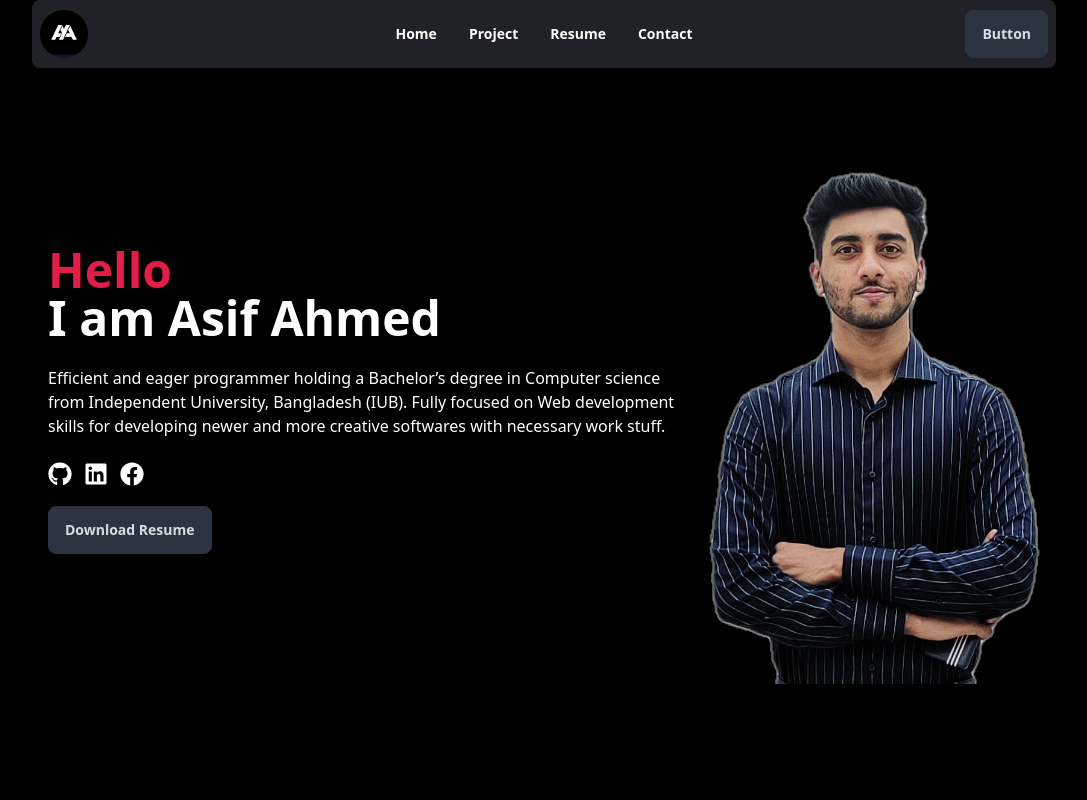
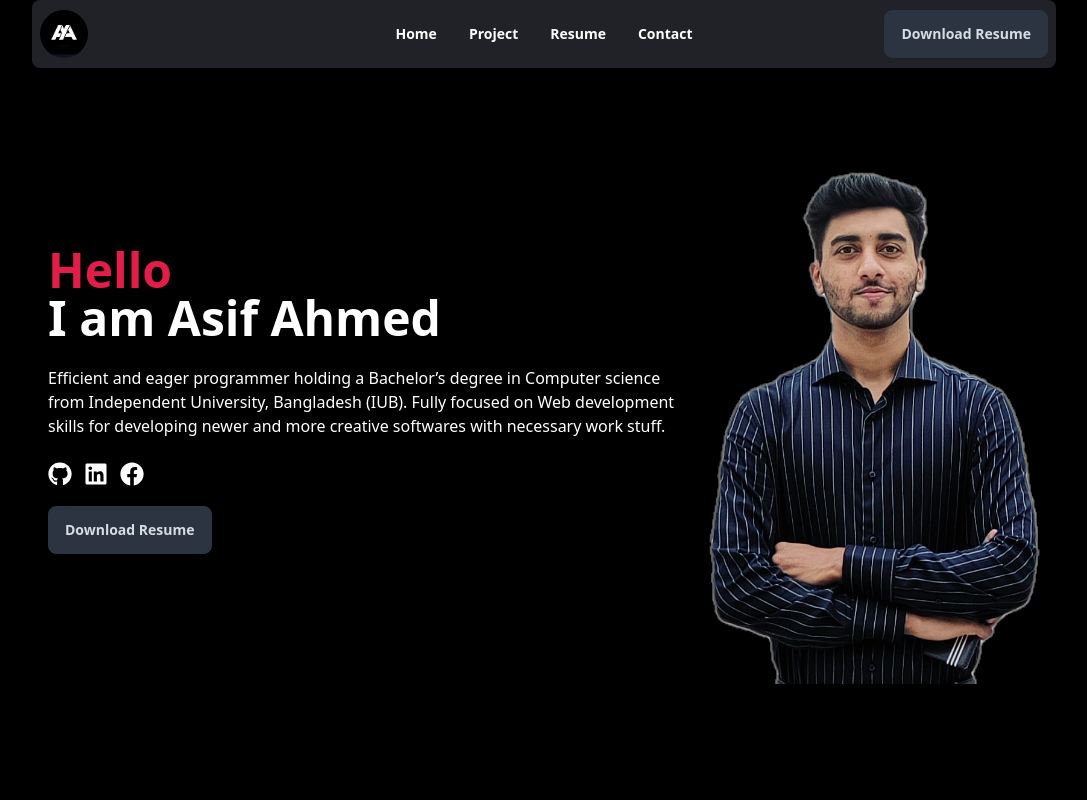
Before and after one commit to asifahmed1810/protfolio, a React (Vite) app: page / in a window 1280 px wide. Shown: the top 800 px of the page, without its empty margins (96-1183 px from the left). Built offline with nearby package versions, Linux system fonts and the light colour scheme.

Commit message:
Update navbar

```diff
--- a/src/components/Navbar.jsx
+++ b/src/components/Navbar.jsx
@@ -42,7 +42,7 @@ const Navbar = () => {
                 </ul>
             </div>
             <div className="navbar-end">
-                <a className="btn btn-neutral">Button</a>
+                <a className="btn btn-neutral">Download Resume</a>
             </div>
         </div>
     );
```
